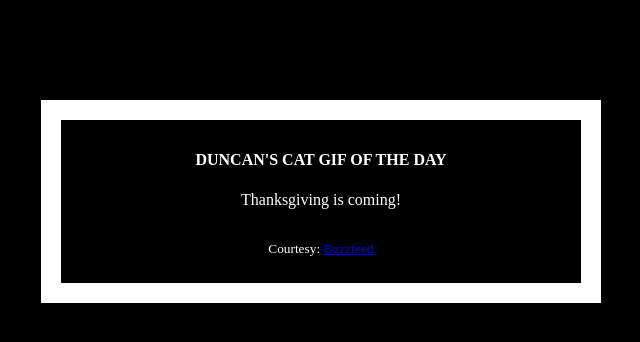
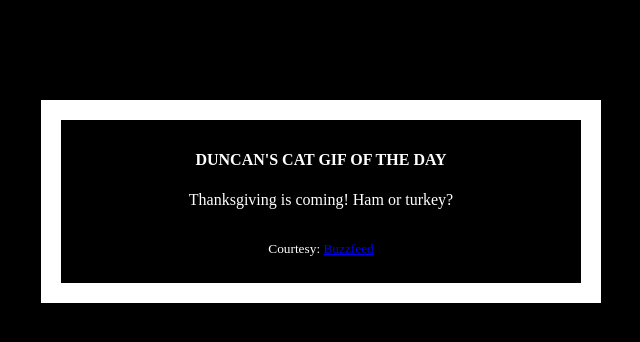
Before and after one commit to WSU-kduncan/f24cicd-pattonsgirl, a Flask app: template templates/index.html in a window 1280 px wide. Shown: the top 342 px of the page, without its empty margins (319-959 px from the left). Run offline with Flask 2, Linux system fonts and the light colour scheme; the template is opened without the code that fills it, so the values that code supplies are empty.

Commit message:
debate question

```diff
--- a/templates/index.html
+++ b/templates/index.html
@@ -20,7 +20,7 @@
   <body>
     <div class="container">
       <h4>Duncan's Cat Gif of the day</h4>
-      <p>Thanksgiving is coming!</p>
+      <p>Thanksgiving is coming!  Ham or turkey?</p>
       <img src="{{url}}" />
       <p><small>Courtesy: <a href="http://www.buzzfeed.com/copyranter/the-best-cat-gif-post-in-the-history-of-cat-gifs">Buzzfeed</a></small></p>
     </div>
```
